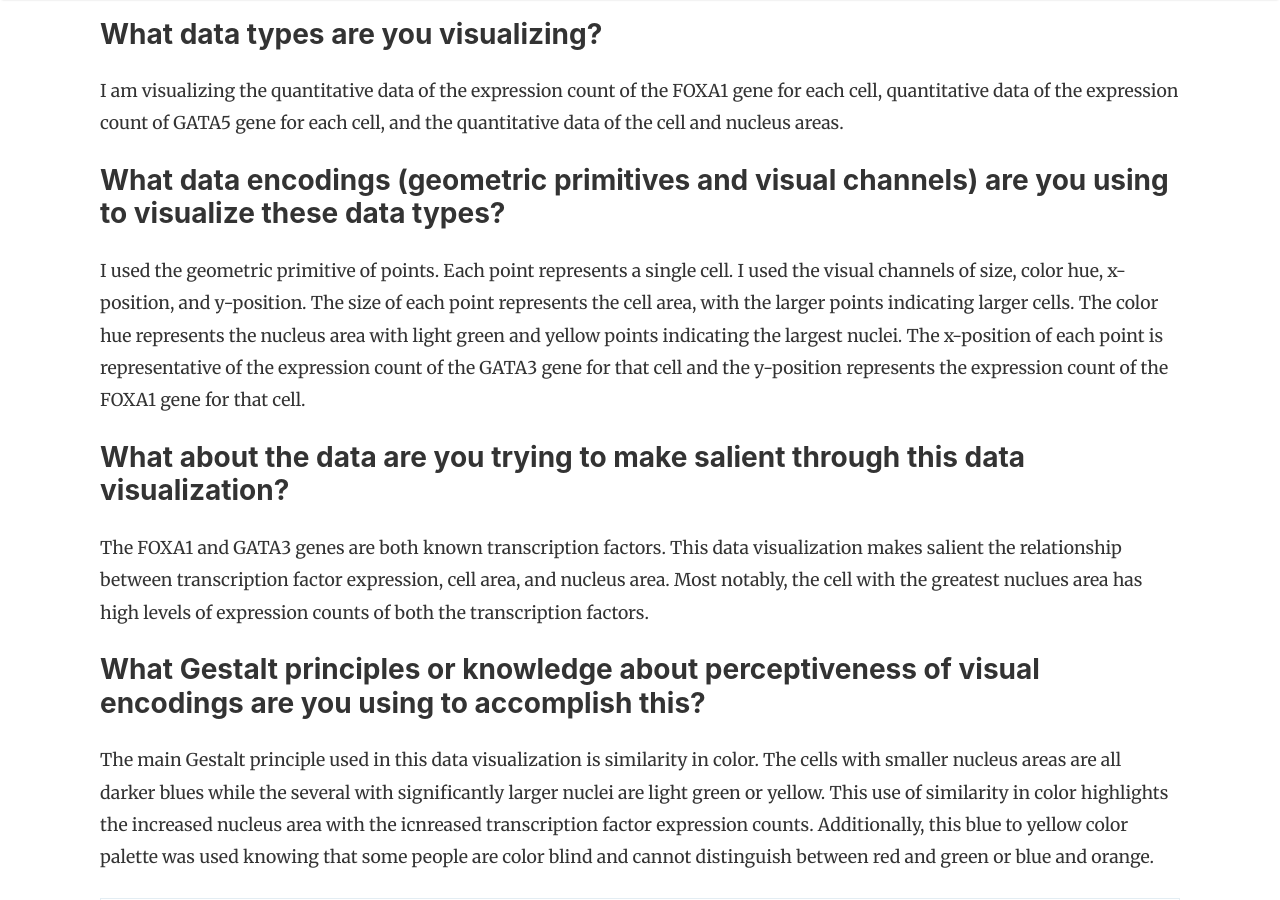
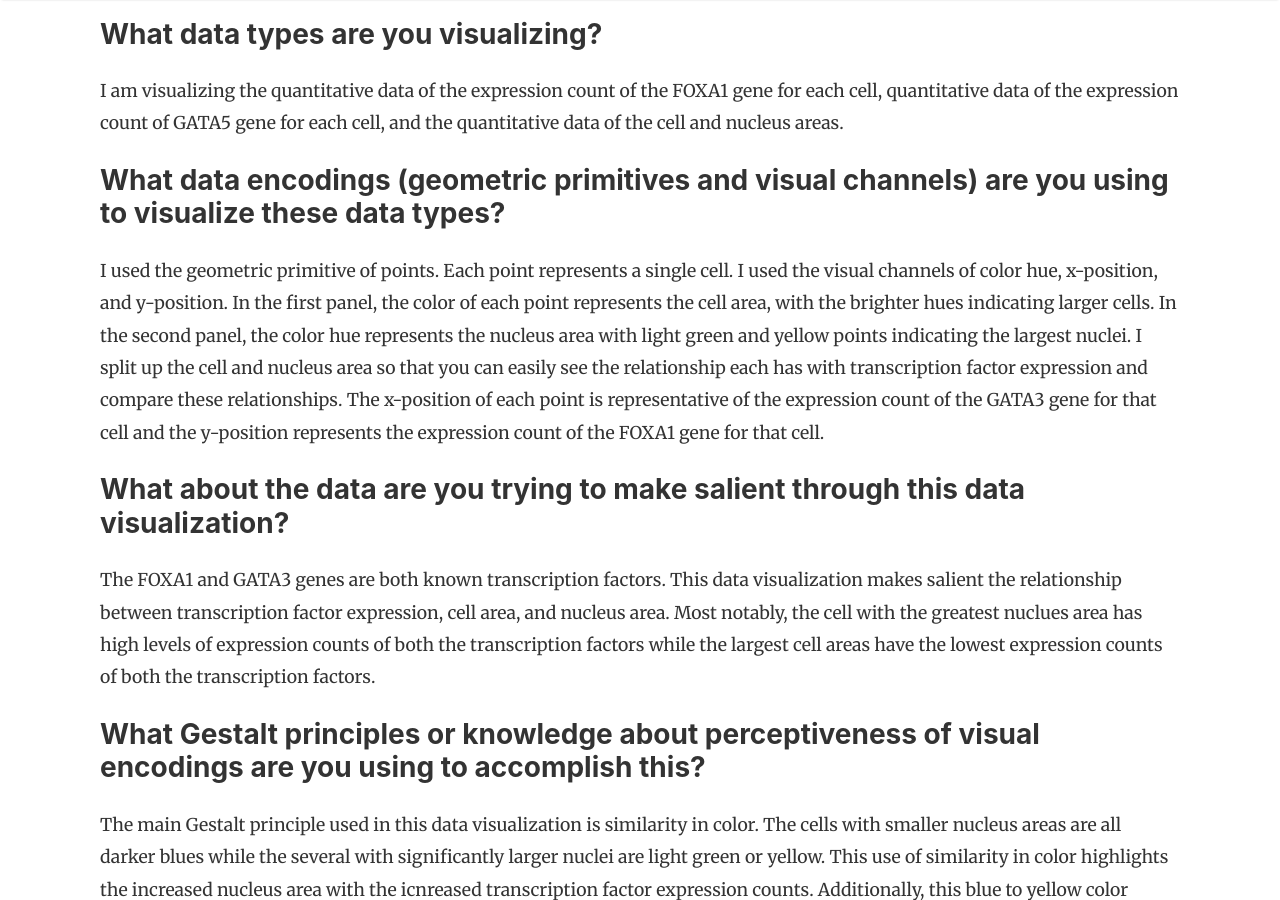
Before and after one commit to JEFworks-Lab/genomic-data-visualization-2024, a Jekyll site: the page built from _posts/2024-02-28-kbowden5.md, in a window 1280 px wide and 900 px high, scrolled down 951 px. Built offline with Jekyll 4.4.1, drawn with Linux system fonts in a browser that asks for light colours; nearby versions of some CDN libraries; comment, search, counter and statistics services are not loaded.

Commit message:
Update 2024-02-28-kbowden5.md

```diff
--- a/_posts/2024-02-28-kbowden5.md
+++ b/_posts/2024-02-28-kbowden5.md
@@ -12,10 +12,10 @@
 I am visualizing the quantitative data of the expression count of the FOXA1 gene for each cell, quantitative data of the expression count of GATA5 gene for each cell, and the quantitative data of the cell and nucleus areas.
 
 ### What data encodings (geometric primitives and visual channels) are you using to visualize these data types?
-I used the geometric primitive of points. Each point represents a single cell. I used the visual channels of size, color hue, x-position, and y-position. The size of each point represents the cell area, with the larger points indicating larger cells. The color hue represents the nucleus area with light green and yellow points indicating the largest nuclei. The x-position of each point is representative of the expression count of the GATA3 gene for that cell and the y-position represents the expression count of the FOXA1 gene for that cell.
+I used the geometric primitive of points. Each point represents a single cell. I used the visual channels of color hue, x-position, and y-position. In the first panel, the color of each point represents the cell area, with the brighter hues indicating larger cells. In the second panel, the color hue represents the nucleus area with light green and yellow points indicating the largest nuclei. I split up the cell and nucleus area so that you can easily see the relationship each has with transcription factor expression and compare these relationships. The x-position of each point is representative of the expression count of the GATA3 gene for that cell and the y-position represents the expression count of the FOXA1 gene for that cell.
 
 ### What about the data are you trying to make salient through this data visualization?
-The FOXA1 and GATA3 genes are both known transcription factors. This data visualization makes salient the relationship between transcription factor expression, cell area, and nucleus area. Most notably, the cell with the greatest nuclues area has high levels of expression counts of both the transcription factors.
+The FOXA1 and GATA3 genes are both known transcription factors. This data visualization makes salient the relationship between transcription factor expression, cell area, and nucleus area. Most notably, the cell with the greatest nuclues area has high levels of expression counts of both the transcription factors while the largest cell areas have the lowest expression counts of both the transcription factors.
 
 ### What Gestalt principles or knowledge about perceptiveness of visual encodings are you using to accomplish this?
  The main Gestalt principle used in this data visualization is similarity in color. The cells with smaller nucleus areas are all darker blues while the several with significantly larger nuclei are light green or yellow. This use of similarity in color highlights the increased nucleus area with the icnreased transcription factor expression counts. Additionally, this blue to yellow color palette was used knowing that some people are color blind and cannot distinguish between red and green or blue and orange.
```
